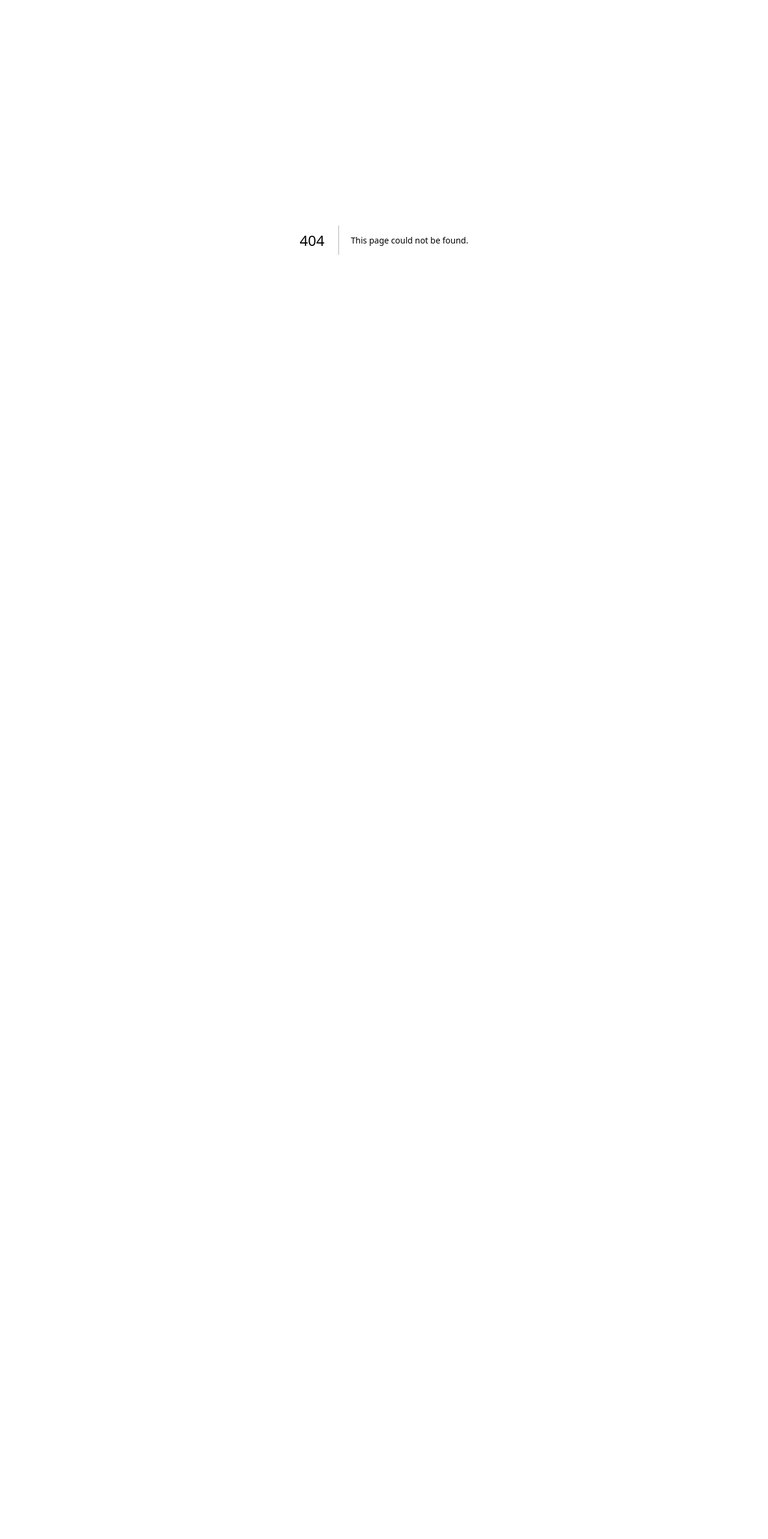
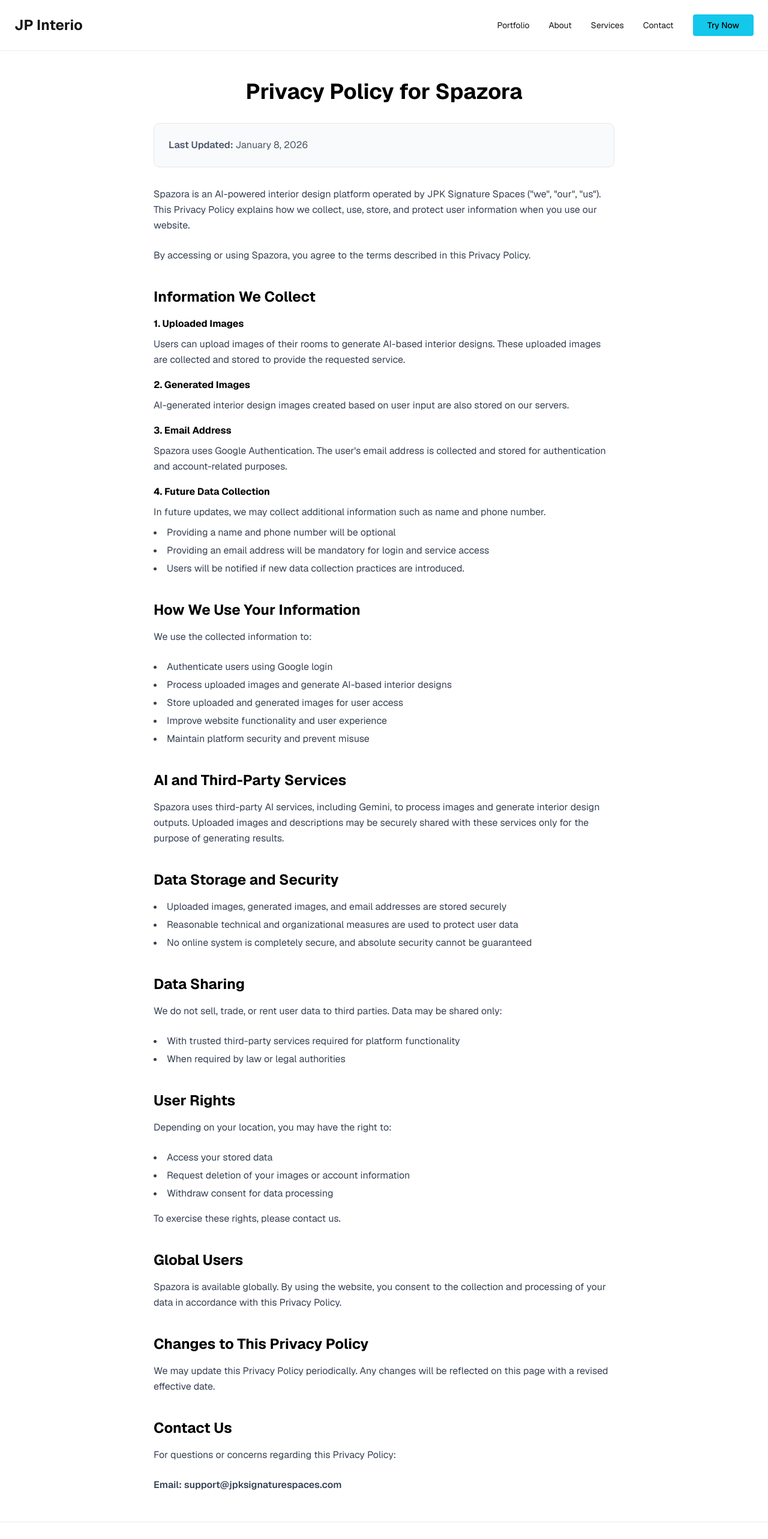
Before and after one commit to Panthar-InfoHub/jp-interio-front, a Next.js app: page /privacy in a window 1280 px wide. Before the commit this address had no page. Shown: the top 2566 px of the page at 60% size. Before the commit the page ends 800 px from the top, so only its background shows below. Built offline with nearby package versions, Linux system fonts and the light colour scheme.

Commit message:
Add Header and Footer components to layout, implement Privacy Policy page

```diff
--- a/app/layout.tsx
+++ b/app/layout.tsx
@@ -4,6 +4,8 @@ import { Geist, Geist_Mono } from "next/font/google"
 import { Analytics } from "@vercel/analytics/next"
 import "./globals.css"
 import { Toaster } from "sonner"
+import Footer from "@/components/footer"
+import Header from "@/components/ui/header"
 
 const _geist = Geist({ subsets: ["latin"] })
 const _geistMono = Geist_Mono({ subsets: ["latin"] })
@@ -39,9 +41,11 @@ export default function RootLayout({
   return (
     <html lang="en">
       <body className={`font-sans antialiased`}>
+        <Header/>
         {children}
         <Analytics />
          <Toaster />
+         <Footer/>
       </body>
     </html>
   )
--- a/app/page.tsx
+++ b/app/page.tsx
@@ -11,7 +11,6 @@ export default function Home() {
   return (
     <main className="min-h-screen bg-gradient-to-b from-background via-secondary to-background">
       {/* Header */}
-      <Header />
       <div className="pt-12 pb-8 border-b border-border">
         <div className="max-w-3xl mx-auto px-4">
           <h1 className="text-5xl md:text-6xl font-light tracking-tight text-foreground mb-4 text-pretty">
@@ -36,7 +35,6 @@ export default function Home() {
       <Philosophy/>
       <Testimonials/>
       <CTASection  />
-      <Footer/>
     </main>
   )
 }
--- /dev/null
+++ b/app/privacy/page.tsx
@@ -0,0 +1,164 @@
+export default function PrivacyPolicy() {
+  return (
+    <div className="min-h-screen bg-white py-12 px-4 sm:px-6 lg:px-8">
+      <div className="max-w-3xl mx-auto">
+        {/* Main Heading */}
+        <h1 className="text-4xl font-bold text-center text-black mb-8">
+          Privacy Policy for Spazora
+        </h1>
+
+        {/* Last Updated Box */}
+        <div className="bg-gray-50 border border-gray-200 rounded-lg p-6 mb-8">
+          <p className="text-gray-600">
+            <span className="font-semibold">Last Updated:</span> January 8, 2026
+          </p>
+        </div>
+
+        {/* Introduction */}
+        <div className="space-y-6 text-gray-700 leading-relaxed">
+          <p>
+            Spazora is an AI-powered interior design platform operated by JPK Signature Spaces ("we", "our", "us"). This Privacy Policy explains how we collect, use, store, and protect user information when you use our website.
+          </p>
+
+          <p>
+            By accessing or using Spazora, you agree to the terms described in this Privacy Policy.
+          </p>
+
+          {/* Information We Collect */}
+          <h2 className="text-2xl font-bold text-black mt-10 mb-4">
+            Information We Collect
+          </h2>
+
+          <div className="space-y-4">
+            <div>
+              <h3 className="font-bold text-black mb-2">1. Uploaded Images</h3>
+              <p>
+                Users can upload images of their rooms to generate AI-based interior designs. These uploaded images are collected and stored to provide the requested service.
+              </p>
+            </div>
+
+            <div>
+              <h3 className="font-bold text-black mb-2">2. Generated Images</h3>
+              <p>
+                AI-generated interior design images created based on user input are also stored on our servers.
+              </p>
+            </div>
+
+            <div>
+              <h3 className="font-bold text-black mb-2">3. Email Address</h3>
+              <p>
+                Spazora uses Google Authentication. The user's email address is collected and stored for authentication and account-related purposes.
+              </p>
+            </div>
+
+            <div>
+              <h3 className="font-bold text-black mb-2">4. Future Data Collection</h3>
+              <p className="mb-2">
+                In future updates, we may collect additional information such as name and phone number.
+              </p>
+              <ul className="list-disc list-inside space-y-1 text-gray-700">
+                <li>Providing a name and phone number will be optional</li>
+                <li>Providing an email address will be mandatory for login and service access</li>
+                <li>Users will be notified if new data collection practices are introduced.</li>
+              </ul>
+            </div>
+          </div>
+
+          {/* How We Use Your Information */}
+          <h2 className="text-2xl font-bold text-black mt-10 mb-4">
+            How We Use Your Information
+          </h2>
+
+          <p>We use the collected information to:</p>
+          <ul className="list-disc list-inside space-y-1">
+            <li>Authenticate users using Google login</li>
+            <li>Process uploaded images and generate AI-based interior designs</li>
+            <li>Store uploaded and generated images for user access</li>
+            <li>Improve website functionality and user experience</li>
+            <li>Maintain platform security and prevent misuse</li>
+          </ul>
+
+          {/* AI and Third-Party Services */}
+          <h2 className="text-2xl font-bold text-black mt-10 mb-4">
+            AI and Third-Party Services
+          </h2>
+
+          <p>
+            Spazora uses third-party AI services, including Gemini, to process images and generate interior design outputs. Uploaded images and descriptions may be securely shared with these services only for the purpose of generating results.
+          </p>
+
+          {/* Data Storage and Security */}
+          <h2 className="text-2xl font-bold text-black mt-10 mb-4">
+            Data Storage and Security
+          </h2>
+
+          <ul className="list-disc list-inside space-y-1">
+            <li>Uploaded images, generated images, and email addresses are stored securely</li>
+            <li>Reasonable technical and organizational measures are used to protect user data</li>
+            <li>No online system is completely secure, and absolute security cannot be guaranteed</li>
+          </ul>
+
+          {/* Data Sharing */}
+          <h2 className="text-2xl font-bold text-black mt-10 mb-4">
+            Data Sharing
+          </h2>
+
+          <p>
+            We do not sell, trade, or rent user data to third parties. Data may be shared only:
+          </p>
+          <ul className="list-disc list-inside space-y-1">
+            <li>With trusted third-party services required for platform functionality</li>
+            <li>When required by law or legal authorities</li>
+          </ul>
+
+          {/* User Rights */}
+          <h2 className="text-2xl font-bold text-black mt-10 mb-4">
+            User Rights
+          </h2>
+
+          <p>
+            Depending on your location, you may have the right to:
+          </p>
+          <ul className="list-disc list-inside space-y-1 mb-4">
+            <li>Access your stored data</li>
+            <li>Request deletion of your images or account information</li>
+            <li>Withdraw consent for data processing</li>
+          </ul>
+          <p>
+            To exercise these rights, please contact us.
+          </p>
+
+          {/* Global Users */}
+          <h2 className="text-2xl font-bold text-black mt-10 mb-4">
+            Global Users
+          </h2>
+
+          <p>
+            Spazora is available globally. By using the website, you consent to the collection and processing of your data in accordance with this Privacy Policy.
+          </p>
+
+          {/* Changes to This Privacy Policy */}
+          <h2 className="text-2xl font-bold text-black mt-10 mb-4">
+            Changes to This Privacy Policy
+          </h2>
+
+          <p>
+            We may update this Privacy Policy periodically. Any changes will be reflected on this page with a revised effective date.
+          </p>
+
+          {/* Contact Us */}
+          <h2 className="text-2xl font-bold text-black mt-10 mb-4">
+            Contact Us
+          </h2>
+
+          <p>
+            For questions or concerns regarding this Privacy Policy:
+          </p>
+          <p className="font-semibold">
+            Email: support@jpksignaturespaces.com
+          </p>
+        </div>
+      </div>
+    </div>
+  );
+}
--- a/components/footer.tsx
+++ b/components/footer.tsx
@@ -123,7 +123,7 @@ export default function Footer() {
               </p>
             </div>
             <div className="flex gap-6">
-              <Link href="#" className="hover:text-foreground transition">
+              <Link href="/privacy" className="hover:text-foreground transition">
                 Privacy Policy
               </Link>
               <Link href="#" className="hover:text-foreground transition">
```
